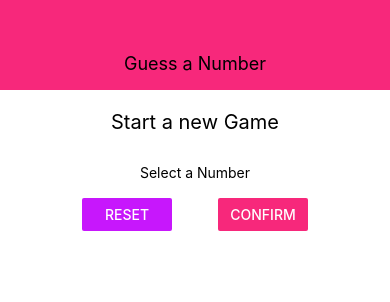
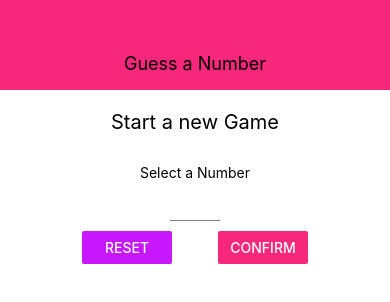
Before and after one commit to ahsan1800411/React-Native-Guess-a-Number-App, a React Native app: screen / in a window 390 px wide. Shown: the top 302 px of the page. Built offline with nearby package versions, Linux system fonts and the light colour scheme.

Commit message:
Controlling the soft keyboard

```diff
--- /dev/null
+++ b/components/Input.js
@@ -0,0 +1,17 @@
+import React from "react";
+import { StyleSheet, TextInput } from "react-native";
+
+function Input(props) {
+  return <TextInput {...props} style={{ ...styles.input, ...props.style }} />;
+}
+
+const styles = StyleSheet.create({
+  input: {
+    height: 30,
+    borderBottomColor: "grey",
+    borderBottomWidth: 1,
+    marginVertical: 10,
+  },
+});
+
+export default Input;
--- a/screens/StartGameScreen.js
+++ b/screens/StartGameScreen.js
@@ -1,17 +1,42 @@
-import React from "react";
-import { View, StyleSheet, Text, TextInput, Button } from "react-native";
+import React, { useState } from "react";
+import {
+  View,
+  StyleSheet,
+  Text,
+  Button,
+  TouchableWithoutFeedback,
+  Keyboard,
+} from "react-native";
+import Card from "../components/Card";
+import Input from "../components/Input";
 import colors from "../constants/colors";
 
-import Card from "./../componenrs/Card";
+function StartGameScreen(props) {
+  const [enteredValue, setEnteredValue] = useState("");
 
-function StartGameScreen(props) {
+  const numberInputHandler = (inputText) => {
+    setEnteredValue(inputText.replace(/[^0-9]/g, ""));
+  };
   return (
-    <>
+    <TouchableWithoutFeedback
+      onPress={() => {
+        Keyboard.dismiss();
+      }}
+    >
       <View style={styles.screen}>
         <Text style={styles.title}>Start a new Game</Text>
         <Card style={styles.inputContainer}>
           <Text>Select a Number</Text>
-          <TextInput />
+          <Input
+            style={styles.input}
+            blurOnSubmit
+            autoCapitalize='none'
+            autoCorrect={false}
+            keyboardType='number-pad'
+            maxLength={2}
+            value={enteredValue}
+            onChangeText={numberInputHandler}
+          />
 
           <View style={styles.buttonContainer}>
             <View style={styles.button}>
@@ -31,7 +56,7 @@
           </View>
         </Card>
       </View>
-    </>
+    </TouchableWithoutFeedback>
   );
 }
 
@@ -59,6 +84,10 @@
   button: {
     width: 90,
   },
+  input: {
+    width: 50,
+    textAlign: "center",
+  },
 });
 
 export default StartGameScreen;
```
Also changed, not shown: App.js (+4 -3 lines), components/Card.js (renamed from componenrs/Card.js), components/Header.js (renamed from componenrs/Header.js).
